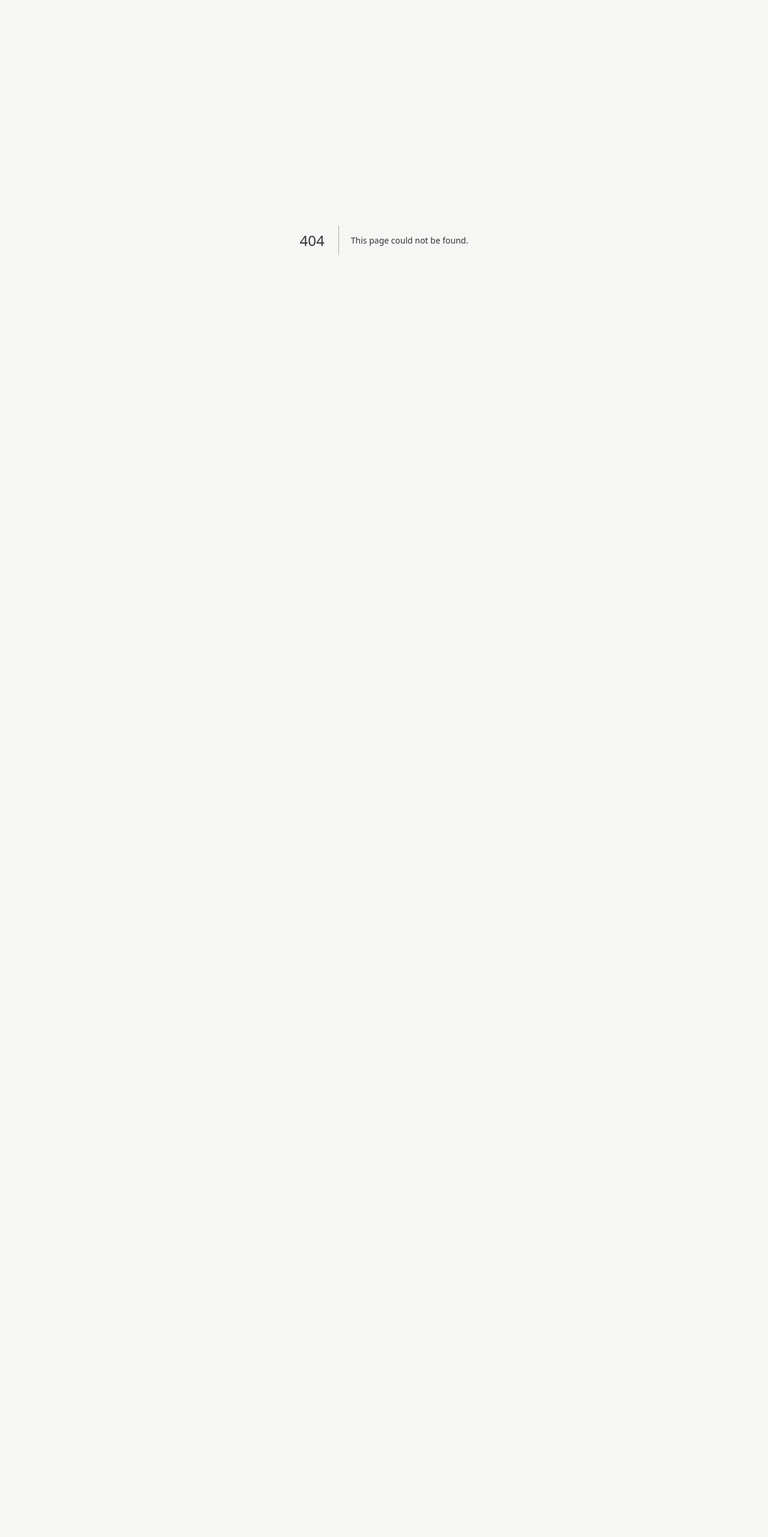
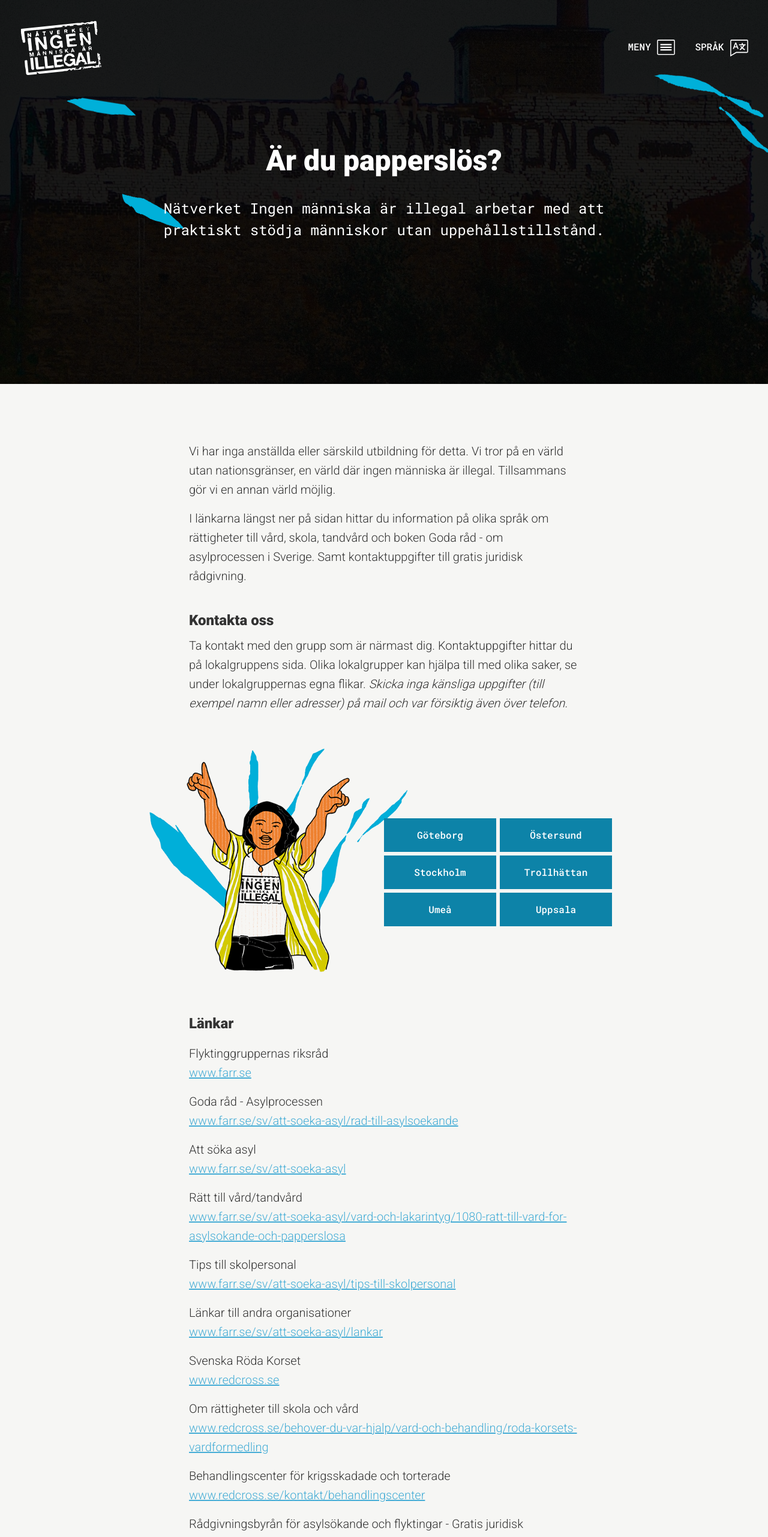
Before and after one commit to prewk/ingenillegal, a Next.js app: page /ar-du-papperslos in a window 1280 px wide. Before the commit this address had no page. Shown: the top 2562 px of the page at 60% size. Before the commit the page ends 800 px from the top, so only its background shows below. Built offline with nearby package versions, Linux system fonts and the light colour scheme.

Commit message:
Refactor hero, add 'Är du papperslös?'

```diff
--- a/components/header.tsx
+++ b/components/header.tsx
@@ -30,17 +30,14 @@ export function Header({ appearance }: { appearance: "light" | "dark" }) {
     ["Français", "/french"],
   ];
 
-  const fill = appearance === "light" ? "fill-carbon" : "fill-white";
-  const textColor = appearance === "light" ? "text-carbon" : "text-white";
+  const fill = appearance === "light" ? "fill-white" : "fill-carbon";
+  const textColor = appearance === "light" ? "text-white" : "text-carbon";
 
   return (
     <>
       <header className="p-4 md:p-8 flex items-center justify-between absolute top-0 inset-x-0">
-        <Link
-          href="https://www.ingenillegal.org/"
-          className="h-14 md:h-24 w-auto"
-        >
-          <Logo appearance={appearance === "light" ? "dark" : "light"} />
+        <Link href="/" className="h-14 md:h-24 w-auto">
+          <Logo appearance={appearance} />
         </Link>
         <div className="text-right">
           <a
--- /dev/null
+++ b/components/hero.tsx
@@ -0,0 +1,38 @@
+import React from "react";
+
+export default function Hero({
+  appearance,
+  title,
+  subtitle,
+}: {
+  appearance: "light" | "dark";
+  title: string;
+  subtitle: string;
+}) {
+  return (
+    <section
+      className="h-[80vh] flex flex-col justify-center"
+      style={{
+        backgroundImage:
+          appearance === "dark"
+            ? "url('/imai_banner_grafik.png'), linear-gradient(rgba(0,0,0,0.8),rgba(0,0,0,0.8)), url('/imai_banner_2.jpeg')"
+            : "none",
+      }}
+    >
+      <h1
+        className={`font-roboto text-3xl md:text-5xl font-black text-center mx-auto max-w-[20ch] mb-8 ${
+          appearance === "light" ? "text-carbon" : "text-white"
+        }`}
+      >
+        {title}
+      </h1>
+      <p
+        className={`font-mono text-xl md:text-2xl text-center mx-auto max-w-[56ch] ${
+          appearance === "light" ? "text-carbon" : "text-white"
+        }`}
+      >
+        {subtitle}
+      </p>
+    </section>
+  );
+}
--- a/components/local.tsx
+++ b/components/local.tsx
@@ -1,25 +1,29 @@
 import React from "react";
 
-export default function Local() {
+export default function Local({
+  appearance,
+}: {
+  appearance: "transparent" | "filled";
+}) {
   const chapters: [string, string][] = [
-    ["Göteborg", "https://www.ingenillegal.org/goteborg/"],
-    ["Östersund", "https://www.ingenillegal.org/ostersund/"],
-    ["Stockholm", "https://www.ingenillegal.org/stockholm/"],
-    ["Trollhättan", "https://www.ingenillegal.org/trollhattan/"],
-    ["Umeå", "https://www.ingenillegal.org/umea/"],
-    ["Uppsala", "https://www.ingenillegal.org/uppsala/"],
+    ["Göteborg", "/goteborg"],
+    ["Östersund", "/ostersund"],
+    ["Stockholm", "/stockholm"],
+    ["Trollhättan", "/trollhattan"],
+    ["Umeå", "/umea"],
+    ["Uppsala", "/uppsala"],
   ];
 
   return (
-    <section className="bg-ocean-light">
+    <section className={`${appearance === "filled" ? "bg-ocean-light" : ""}`}>
       <div className="grid grid-cols-1 md:grid-cols-2 relative max-w-[1010px] px-5 mx-auto">
         <div>
           <img
             src="/pekar.png"
-            className="relative md:absolute -top-10 left-0 h-auto md:h-[380px] w-full md:w-auto"
+            className="relative md:absolute -top-10 left-0 h-auto md:h-[380px] w-full md:w-auto z-0"
           />
         </div>
-        <div className="grid grid-cols-1 md:grid-cols-2 gap-1.5 pb-5 md:py-20">
+        <div className="grid grid-cols-1 md:grid-cols-2 gap-1.5 pb-5 md:py-20 z-10">
           {chapters.map(([label, link]) => (
             <a
               key={label}
--- a/components/modal.tsx
+++ b/components/modal.tsx
@@ -17,7 +17,7 @@ export function Modal({
       }`}
     >
       <div className="flex justify-between items-center p-8">
-        <a href="https://www.ingenillegal.org/" className="h-14 md:h-24 w-auto">
+        <a href="/" className="h-14 md:h-24 w-auto">
           <Logo appearance="light" />
         </a>
         <svg
--- /dev/null
+++ b/pages/ar-du-papperslos.tsx
@@ -0,0 +1,118 @@
+import { Header } from "../components/header";
+import Local from "../components/local";
+import { Footer } from "../components/footer";
+import React from "react";
+import Hero from "../components/hero";
+
+export default function ArDuPappersLos() {
+  const links: [string, string, string][] = [
+    ["Flyktinggruppernas riksråd", "www.farr.se", "https://www.farr.se"],
+    [
+      "Goda råd - Asylprocessen",
+      "www.farr.se/sv/att-soeka-asyl/rad-till-asylsoekande",
+      "https://www.farr.se/sv/att-soeka-asyl/rad-till-asylsoekande",
+    ],
+    [
+      "Att söka asyl",
+      "www.farr.se/sv/att-soeka-asyl",
+      "https://www.farr.se/sv/att-soeka-asyl",
+    ],
+
+    [
+      "Rätt till vård/tandvård",
+      "www.farr.se/sv/att-soeka-asyl/vard-och-lakarintyg/1080-ratt-till-vard-for-asylsokande-och-papperslosa",
+      "https://www.farr.se/sv/att-soeka-asyl/vard-och-lakarintyg/1080-ratt-till-vard-for-asylsokande-och-papperslosa",
+    ],
+
+    [
+      "Tips till skolpersonal",
+      "www.farr.se/sv/att-soeka-asyl/tips-till-skolpersonal",
+      "https://www.farr.se/sv/att-soeka-asyl/tips-till-skolpersonal",
+    ],
+
+    [
+      "Länkar till andra organisationer",
+      "www.farr.se/sv/att-soeka-asyl/lankar",
+      "https://www.farr.se/sv/att-soeka-asyl/lankar",
+    ],
+
+    ["Svenska Röda Korset", "www.redcross.se", "http://www.redcross.se"],
+
+    [
+      "Om rättigheter till skola och vård",
+      "www.redcross.se/behover-du-var-hjalp/vard-och-behandling/roda-korsets-vardformedling",
+      "https://www.redcross.se/behover-du-var-hjalp/vard-och-behandling/roda-korsets-vardformedling",
+    ],
+
+    [
+      "Behandlingscenter för krigsskadade och torterade",
+      "www.redcross.se/kontakt/behandlingscenter",
+      "https://www.redcross.se/kontakt/behandlingscenter",
+    ],
+
+    [
+      "Rådgivningsbyrån för asylsökande och flyktingar - Gratis juridisk rådgivning",
+      "sweref.org/vilket-stod-kan-du-fa",
+      "https://sweref.org/vilket-stod-kan-du-fa",
+    ],
+  ];
+
+  return (
+    <>
+      <Header appearance="light" />
+      <main>
+        <Hero
+          appearance="dark"
+          title="Är du papperslös?"
+          subtitle="Nätverket Ingen människa är illegal arbetar med att praktiskt stödja människor utan uppehållstillstånd."
+        />
+        <section className="mx-auto my-24 max-w-[650px]">
+          <p className="mb-4 text-xl font-light font-roboto">
+            Vi har inga anställda eller särskild utbildning för detta. Vi tror
+            på en värld utan nationsgränser, en värld där ingen människa är
+            illegal. Tillsammans gör vi en annan värld möjlig.
+          </p>
+          <p className="my-4 text-xl font-light font-roboto">
+            I länkarna längst ner på sidan hittar du information på olika språk
+            om rättigheter till vård, skola, tandvård och boken Goda råd - om
+            asylprocessen i Sverige. Samt kontaktuppgifter till gratis juridisk
+            rådgivning.
+          </p>
+
+          <h2 className="text-2xl mt-10 mb-2 font-black">Kontakta oss</h2>
+          <p className="text-xl font-light font-roboto">
+            Ta kontakt med den grupp som är närmast dig. Kontaktuppgifter hittar
+            du på lokalgruppens sida. Olika lokalgrupper kan hjälpa till med
+            olika saker, se under lokalgruppernas egna flikar.{" "}
+            <span className="italic">
+              Skicka inga känsliga uppgifter (till exempel namn eller adresser)
+              på mail och var försiktig även över telefon.
+            </span>
+          </p>
+        </section>
+        <section className="mx-auto max-w-[800px]">
+          <Local appearance="transparent" />
+        </section>
+        <section className="mx-auto mt-16 mb-48 max-w-[650px]">
+          <h2 className="text-2xl mt-10 mb-2 font-black">Länkar</h2>
+          <ul>
+            {links.map(([title, linkLabel, link], i) => (
+              <React.Fragment key={i}>
+                <li className="text-xl font-light font-roboto mt-4">{title}</li>
+                <li className="text-xl font-light font-roboto">
+                  <a
+                    className="underline text-ocean-light hover:text-ocean-medium transition-colors"
+                    href={link}
+                  >
+                    {linkLabel}
+                  </a>
+                </li>
+              </React.Fragment>
+            ))}
+          </ul>
+        </section>
+      </main>
+      <Footer />
+    </>
+  );
+}
--- a/pages/index.tsx
+++ b/pages/index.tsx
@@ -2,23 +2,19 @@ import React from "react";
 import Local from "../components/local";
 import { Header } from "../components/header";
 import { Footer } from "../components/footer";
+import Hero from "../components/hero";
 
 export default function Home() {
   return (
     <>
-      <Header appearance="light" />
+      <Header appearance="dark" />
       <main>
-        <section className="h-[80vh] flex flex-col justify-center">
-          <h1 className="font-roboto text-3xl md:text-5xl font-black text-center mx-auto max-w-[20ch] mb-8">
-            Alla människor har rätt att röra sig fritt
-          </h1>
-          <p className="font-mono text-xl md:text-2xl text-center mx-auto max-w-[56ch]">
-            Vi kräver permanent uppehållstillstånd åt alla som vill stanna i
-            Sverige. För en värld utan nationsgränser, en värld där ingen
-            människa är illegal.
-          </p>
-        </section>
-        <Local />
+        <Hero
+          appearance="light"
+          title="Alla människor har rätt att röra sig fritt"
+          subtitle="Vi kräver permanent uppehållstillstånd åt alla som vill stanna i Sverige. För en värld utan nationsgränser, en värld där ingen människa är illegal."
+        />
+        <Local appearance="filled" />
       </main>
       <Footer />
     </>
```
